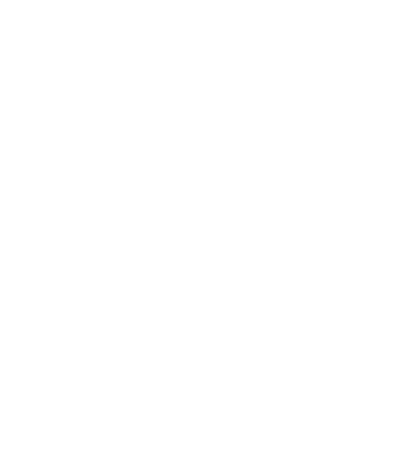
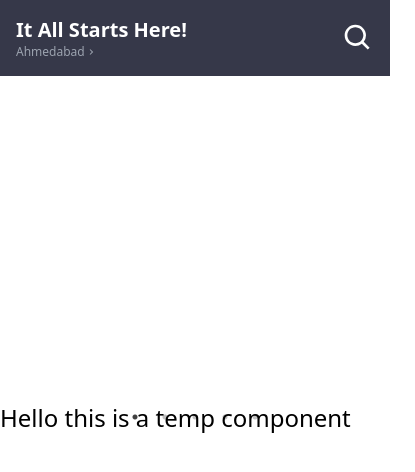
Before and after one commit to Ismile-1112/book-my-show, a React (Create React App) app: page / in a window 390 px wide. Shown: the top 472 px of the page, 415 px wide, since content can reach past the window. Built offline with nearby package versions, Linux system fonts and the light colour scheme.

Commit message:
add navbar and HeroCarousal

```diff
--- a/package.json
+++ b/package.json
@@ -9,8 +9,11 @@
     "@testing-library/user-event": "^12.8.3",
     "react": "^17.0.2",
     "react-dom": "^17.0.2",
+    "react-icons": "^4.2.0",
     "react-router-dom": "^5.2.0",
     "react-scripts": "4.0.3",
+    "react-slick": "^0.28.1",
+    "slick-carousel": "^1.8.1",
     "web-vitals": "^1.1.2"
   },
   "scripts": {
--- a/src/App.jsx
+++ b/src/App.jsx
@@ -3,10 +3,14 @@
 //HOC
 import DefaultHOC from "./HOC/Default.HOC";
 
+// components
+import Temp from "./components/temp";
+
 function App() {
   return (
-  <>
-  </>
+    <>
+      <DefaultHOC path="/" exact component={Temp} />
+    </>
   );
 }
 
--- /dev/null
+++ b/src/components/HeroCarousal/HeroCarousal.component.jsx
@@ -0,0 +1,41 @@
+import React from "react";
+import HeroSlider from "react-slick";
+
+// Import css files
+import "slick-carousel/slick/slick.css";
+import "slick-carousel/slick/slick-theme.css";
+
+const HeroCarousal = () => {
+    const settings = {
+        arrows: true,
+        centerMode: true,
+        centerPadding: "200px",
+        dots: true,
+        infinite: true,
+        speed: 500,
+        slidesToShow: 1,
+        slidesToScroll: 1
+    };
+
+    const images = [
+        "https://images.unsplash.com/photo-1593642531955-b62e17bdaa9c?ixid=MnwxMjA3fDF8MHxlZGl0b3JpYWwtZmVlZHwxfHx8ZW58MHx8fHw%3D&ixlib=rb-1.2.1&auto=format&fit=crop&w=800&q=60",
+        "https://images.unsplash.com/photo-1626128665085-483747621778?ixid=MnwxMjA3fDB8MHxwaG90by1wYWdlfHx8fGVufDB8fHx8&ixlib=rb-1.2.1&auto=format&fit=crop&w=610&q=80",
+        "https://images.unsplash.com/photo-1622495894321-010d1e6db2a9?ixid=MnwxMjA3fDF8MHxwaG90by1wYWdlfHx8fGVufDB8fHx8&ixlib=rb-1.2.1&auto=format&fit=crop&w=2775&q=80",
+        "https://images.unsplash.com/photo-1626050954744-92bf034ce476?ixid=MnwxMjA3fDB8MHxwaG90by1wYWdlfHx8fGVufDB8fHx8&ixlib=rb-1.2.1&auto=format&fit=crop&w=668&q=80",
+        "https://images.unsplash.com/photo-1626074961596-cab914d9392e?ixid=MnwxMjA3fDB8MHxwaG90by1wYWdlfHx8fGVufDB8fHx8&ixlib=rb-1.2.1&auto=format&fit=crop&w=664&q=80",
+    ];
+
+    return (
+        <>
+          <HeroSlider {...settings}>
+               {images.map((image) => (
+                   <div className="w-20 h-80">
+                       <img src={image} alt="testing" className="w-full h-full" />
+                   </div>
+               ))}
+          </HeroSlider>
+        </>
+    );
+};
+
+export default HeroCarousal;
--- /dev/null
+++ b/src/components/Navbar/navbar.component.jsx
@@ -0,0 +1,88 @@
+import React from "react";
+import { BiChevronRight, BiSearch, BiMenu, BiChevronDown } from "react-icons/bi";
+
+const NavSm = () => {
+    return (
+        <>
+          <div className="text-white flex items-center justify-between">
+              <div>
+                  <h3 className="text-xl font-bold">It All Starts Here!</h3>
+                  <span className= "text-gray-400 text-xs flex items-center">
+                      Ahmedabad <BiChevronRight />
+                  </span>
+              </div>
+              <div className="w-8 h-8">
+                  <BiSearch className="w-full h-full" />
+              </div>
+          </div>
+        </>
+    );
+};
+const NavMd = () => {
+    return (
+        <div className="w-full flex items-center gap-3 bg-white px-3 py-2 rounded-md">
+            <BiSearch />
+            <input
+              type="search"
+              className="w-full bg-transparent border-none focus:outline-none"
+              placeholder="Search for movies, events, plays, sports and activities."
+            />
+        </div>
+    );
+};
+const NavLg = () => {
+    return (
+        <>
+          <div className="container nx-auto px-4 flex items-center justify-between">
+              <div className="flex items-center w-1/2 gap-3" >
+                  <div className="w-12 h-12">
+                      <img src="https://i.ibb.co/zPBYW3H/imgbin-bookmyshow-office-android-ticket-png.png"
+                      alt="logo"
+                      className="w-full h-full"
+                      />
+                  </div>
+                  <div className="w-full flex items-center gap-3 bg-white px-3 py-2 rounded-md">
+                      <BiSearch />
+                      <input
+                        type="search"
+                        className="w-full bg-transparent border-none focus:outline-none"
+                        placeholder="Search for movies, events, plays, sports and activities."
+                      />
+        </div>
+              </div>
+              <div className="flex items-center gap-3">
+                  <span className= "text-gray-200 text-xs flex items-center hover:text-white cursor-pointer">
+                      Ahmedabad <BiChevronDown />
+                  </span>
+                  <button className="bg-red-600 text-white px-2 py-1 text-sm rounded">Sign in</button>
+                  <div className="w-8 h-8 text-white">
+                      <BiMenu className="w-full h-full" />
+                  </div>
+              </div>
+          </div>
+        </>
+    );
+};
+
+const Navbar = () => {
+    return (
+        <>
+        <nav className="bg-bms-700 p-4">
+            <div className="md:hidden">
+                {/* Mobile screen */}
+                <NavSm />
+            </div>
+            <div className="hidden md:flex lg:hidden">
+                {/* Medium/Tab screen */}
+                <NavMd />
+            </div>
+            <div className="hidden lg:flex">
+                {/* large screen */}
+                <NavLg />
+            </div>
+        </nav>
+        </>
+    );
+};
+
+export default Navbar;
--- /dev/null
+++ b/src/components/temp.jsx
@@ -0,0 +1,7 @@
+import React from "react";
+
+function Temp() {
+    return <h1 className="text-2xl">Hello this is a temp component</h1>;
+}
+
+export default Temp;
--- a/src/layouts/Default.layout.jsx
+++ b/src/layouts/Default.layout.jsx
@@ -1,9 +1,16 @@
 import React from "react";
+
+
+//components
+import Navbar from "../components/Navbar/navbar.component";
+import HeroCarousal from "../components/HeroCarousal/HeroCarousal.component";
+
 
 const DefaultLayout = (props) => {
     return (
         <>
-            <h1 className="text-xl">Default Layout</h1>
+            <Navbar />
+            <HeroCarousal />
             {props.children}
         </>
     );
--- a/tailwind.config.js
+++ b/tailwind.config.js
@@ -2,7 +2,24 @@
   purge: ['./src/**/*.{js,jsx,ts,tsx}', './public/index.html'],
   darkMode: false, // or 'media' or 'class'
   theme: {
-    extend: {},
+    extend: {
+      colors: {
+        bms: {
+
+            50: '#edf1fc',
+            100: '#d3d4e1',
+            200: '#b6b8c9',
+            300: '#989bb2',
+            400: '#7c7f9b',
+            500: '#636582',
+            600: '#4c4f66',
+            700: '#363849',
+            800: '#21222e',
+            900: '#0a0a16',
+
+        },
+      },
+    },
   },
   variants: {
     extend: {},
```
Also changed, not shown: src/HOC/Default.HOC.jsx (+4 -4 lines), 1 other file (tests, documents, lock files or other folders).
